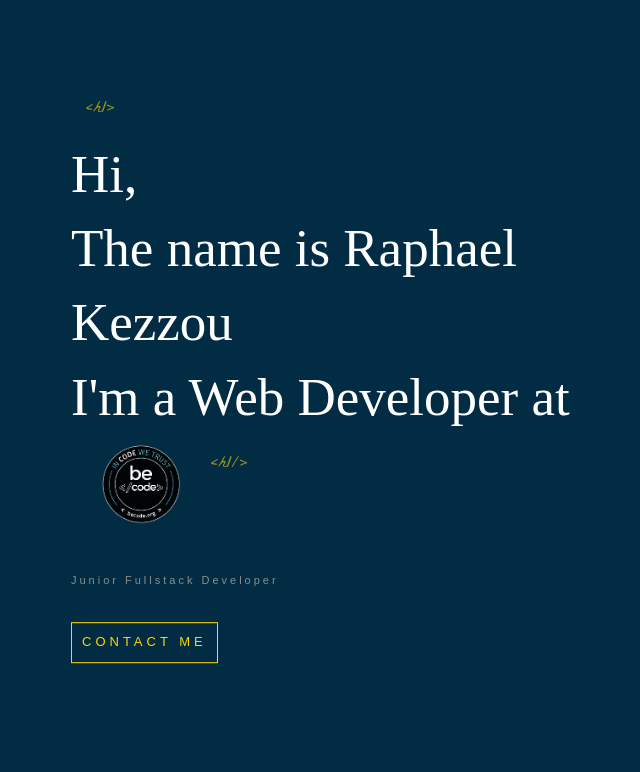
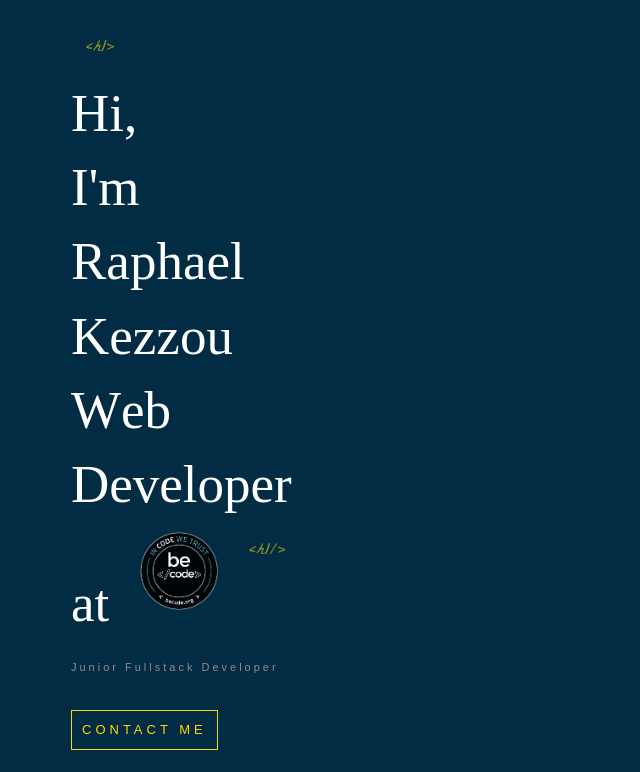
Before and after one commit to KezzouRaphael/PortFolio, a React (Create React App) app: page / in a window 1280 px wide. Shown: the top 772 px of the page, without its empty margins (57-697 px from the left). Built offline with nearby package versions, Linux system fonts and the light colour scheme.

Commit message:
Progress on home page animation

```diff
--- /dev/null
+++ b/src/components/AnimatedLetters/index.js
@@ -0,0 +1,19 @@
+import './index.scss';
+
+import React from 'react';
+
+const AnimatedLetters = ({letterClass,strArray, idx}) => {
+  return (
+    <span>
+      {
+        strArray.map((char,i)=>(
+          <span key = {char+i} className = {`${letterClass} _${i+idx}`}>
+            {char}
+          </span>
+        ))
+      }
+    </span>
+  );
+};
+
+export default AnimatedLetters;
--- /dev/null
+++ b/src/components/AnimatedLetters/index.scss
@@ -0,0 +1,24 @@
+.text-animate{
+  display: inline-block;
+  opacity: 0;
+  animation: bounceIn 1s 1s;
+  animation-fill-mode: forwards;
+  min-width: 10px;
+
+
+}
+.text-animate-hover{
+  min-width: 10px;
+  display: inline-block;
+  animation-fill-mode: both;
+  &:hover{
+    animation: rubberBand 1s;
+    color: #ffd700;
+  }
+}
+
+@for $i from 1 through 41{
+  .text-animate._#{$i}{
+    animation-delay: #{$i / 10}s;
+  }
+}
--- a/src/components/Home/index.js
+++ b/src/components/Home/index.js
@@ -1,13 +1,54 @@
-import React from 'react';
+import React, { useEffect, useState } from 'react';
 import LogoTitle from '../../assets/images/logo-becode.png';
 import {Link} from 'react-router-dom';
 import './index.scss';
+import AnimatedLetters from '../AnimatedLetters';
 const Home = () => {
+
+  const[letterClass,setLetterClass] = useState('text-animate');
+  const nameArray=['R','a','p','h','a','e','l'];
+  const surnameArray=['K','e','z','z','o','u'];
+  const jobArray1 = ['W','e','b'];
+  const jobArray2 = ['D','e','v','e','l','o','p','e','r'];
+  const jobArray3 = ['a','t'];
+  useEffect(() => {
+
+
+
+    let timeoutId = setTimeout(() => {
+
+        setLetterClass('text-animate-hover')
+
+    }, 4000)
+
+
+
+    return () => {
+
+                clearTimeout(timeoutId)
+
+            }
+
+}, [])
   return (
     <div className="container home-page">
       <div className="text-zone">
-        <h1>Hi, <br /> The name is Raphael Kezzou<br/>
-        I'm a Web Developer at
+        <h1>
+        <span className={letterClass}>H</span>
+        <span className={`${letterClass} _12`}>i,</span>
+        <br />
+        <span className={`${letterClass} _13`}>I</span>
+        <span className={`${letterClass} _14`}>'m</span>
+        <br />
+        <AnimatedLetters letterClass={letterClass} strArray={nameArray} idx={15}/>
+        <br/>
+        <AnimatedLetters letterClass={letterClass} strArray={surnameArray} idx={22}/>
+        <br/>
+        <AnimatedLetters letterClass={letterClass} strArray={jobArray1} idx={28}/>
+        <br/>
+        <AnimatedLetters letterClass={letterClass} strArray={jobArray2} idx={31}/>
+        <br/>
+        <AnimatedLetters letterClass={letterClass} strArray={jobArray3} idx={40}/>
         <img src={LogoTitle} alt="developer" />
         </h1>
         <h2>Junior Fullstack Developer</h2>
```
